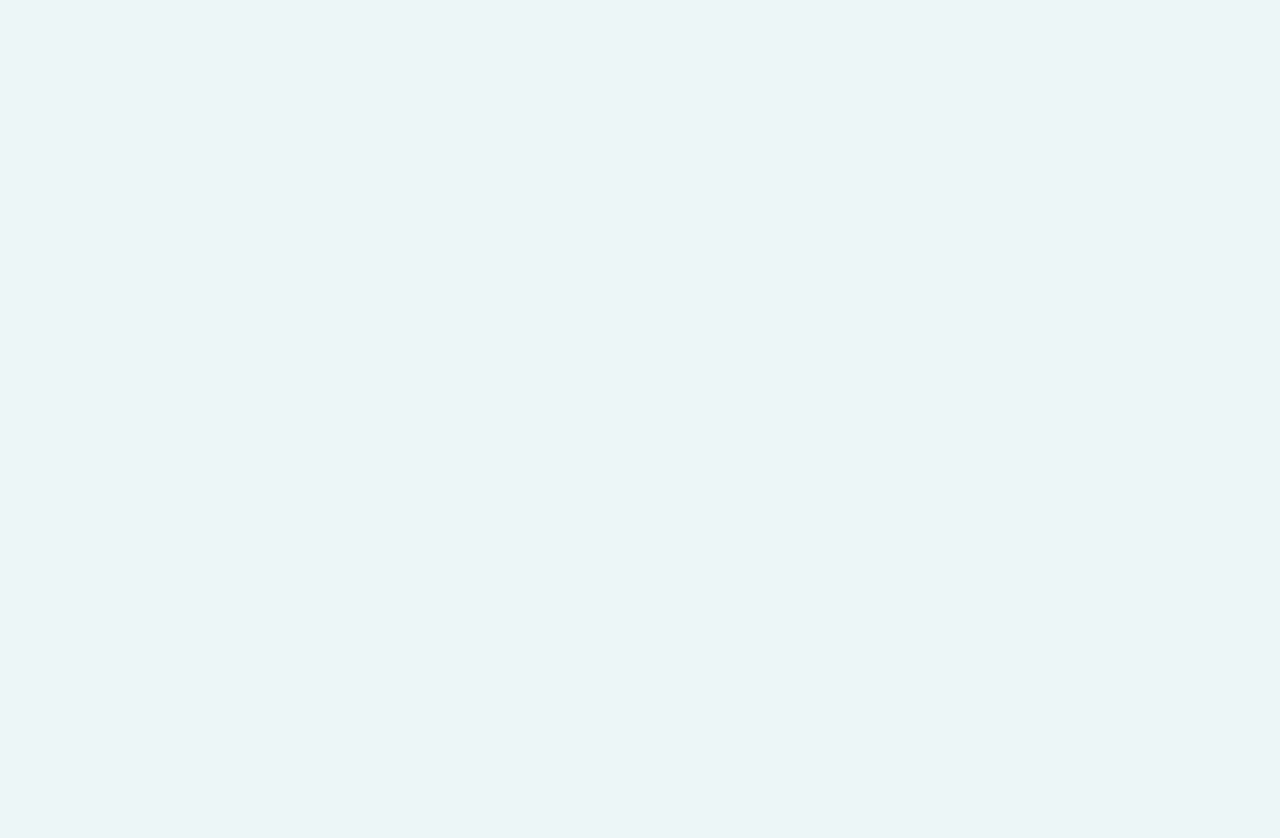
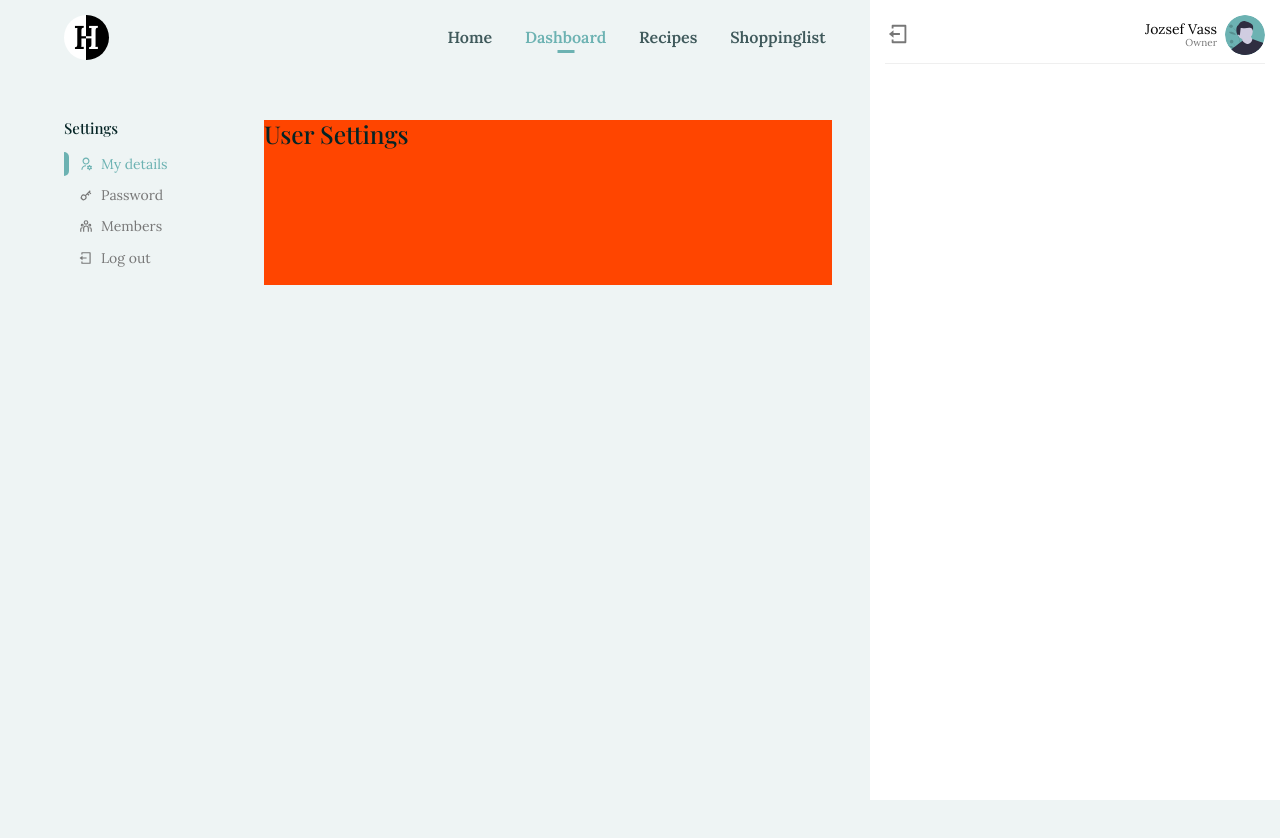
Before and after one commit to jocovass/homey, a React (Create React App) app in the folder packages/web/: page /dashboard/settings in a window 1280 px wide. Before the commit this address had no page. Shown: the top 838 px of the page. Before the commit the page ends 800 px from the top, so only its background shows below. Built offline with nearby package versions, Linux system fonts and the light colour scheme; a web font is replaced by a local one.

Commit message:
feat: start on the user settings page (side navigation)

```diff
--- a/packages/web/src/components/SideModal/SideModal.tsx
+++ b/packages/web/src/components/SideModal/SideModal.tsx
@@ -1,4 +1,5 @@
 import React from 'react';
+import { Link } from 'react-router-dom';
 import styled from '@emotion/styled';
 import { RiLogoutBoxLine } from 'react-icons/ri';
 
@@ -7,7 +8,7 @@ const StyledSideModal = styled.aside`
     position: fixed;
     top: 0;
     right: 0;
-    width: 33vw;
+    width: 32vw;
     height: 100vh;
     max-width: 500px;
     padding: 1.5rem;
@@ -40,6 +41,7 @@ const StyledSideModal = styled.aside`
     .user {
         display: flex;
         align-items: center;
+        text-decoration: none;
 
         &__details {
             margin-right: 0.8rem;
@@ -82,7 +84,8 @@ export const SideModal = () => {
                     <RiLogoutBoxLine />
                 </button>
 
-                <button
+                <Link
+                    to="/dashboard/settings"
                     className="user"
                     title="User settings"
                     aria-label="User settings button"
@@ -97,7 +100,7 @@ export const SideModal = () => {
                             <use href="/avatar.svg#male" />
                         </svg>
                     </span>
-                </button>
+                </Link>
             </header>
         </StyledSideModal>
     );
--- a/packages/web/src/components/Signup/Signup.tsx
+++ b/packages/web/src/components/Signup/Signup.tsx
@@ -7,7 +7,7 @@ import { Link, Navigate } from 'react-router-dom';
 import { GoChevronRight } from 'react-icons/go';
 import { useForm } from 'react-hook-form';
 import { yupResolver } from '@hookform/resolvers/yup';
-
+// RiArrowRightSLine
 import { useUser } from '../../context/userContext';
 import { signup } from '../../services/authService';
 import { signupSchema, passwordValidationList } from '../../util/validations';
--- a/packages/web/src/styles/theme.tsx
+++ b/packages/web/src/styles/theme.tsx
@@ -70,7 +70,19 @@ export const globalStyles = css`
     h5,
     h6 {
         font-family: ${theme.fontFamily.playfair};
-        color: ${theme.colors.blue};
+        color: ${theme.colors.greenBlack};
+    }
+
+    h1 {
+        font-size: 2.45rem;
+        font-weight: 500;
+        margin-bottom: 0.6rem;
+    }
+
+    h3 {
+        font-size: 1.5rem;
+        font-weight: 500;
+        margin-bottom: 0.6rem;
     }
 
     button {
--- a/packages/web/src/views/App.tsx
+++ b/packages/web/src/views/App.tsx
@@ -9,6 +9,7 @@ import { DefaultLayout } from '../layout/Default';
 import { DashboardLayout } from '../layout/Dashboard';
 import { Homepage } from './Homepage/Homepage';
 import { Dashboard } from './Dashboard/Dashboard';
+import { UserSettings } from './UserSettings/UserSettings';
 
 function App() {
     return (
@@ -23,6 +24,7 @@ function App() {
                     </Route>
                     <Route path="dashboard" element={<DashboardLayout />}>
                         <Route index element={<Dashboard />} />
+                        <Route path="settings/*" element={<UserSettings />} />
                     </Route>
                 </Routes>
             </UserProvider>
--- /dev/null
+++ b/packages/web/src/views/UserSettings/UserSettings.tsx
@@ -0,0 +1,126 @@
+import React from 'react';
+import { NavLink } from 'react-router-dom';
+import styled from '@emotion/styled';
+import {
+    RiUserSettingsLine,
+    RiKey2Line,
+    RiMailSendLine,
+    RiTeamLine,
+    RiLogoutBoxLine,
+} from 'react-icons/ri';
+
+const StyledUserSettings = styled.div`
+    padding: 1.5rem 5vw;
+    margin: 3rem 0;
+    display: grid;
+    grid-template-columns: minmax(22%, 200px);
+
+    .side-col {
+        grid-column: 1;
+
+        nav {
+            margin: 1.5rem 0;
+        }
+
+        ul {
+            list-style: none;
+        }
+
+        li {
+            margin-bottom: 0.7rem;
+            width: 100%;
+        }
+
+        a,
+        button {
+            display: flex;
+            align-items: center;
+            text-decoration: none;
+            position: relative;
+            padding: 0.4rem 1.5rem;
+            width: 100%;
+            font-size: 1.4rem;
+            color: ${props => props.theme.colors.grey};
+            transition-property: color;
+            transition-duration: 300ms;
+            transition-timing-function: cubic-bezier(0.4, 0, 0.2, 1);
+
+            svg {
+                margin-right: 0.8rem;
+            }
+
+            &::before {
+                content: '';
+                background-color: ${props => props.theme.colors.greenAccent};
+                position: absolute;
+                top: 0;
+                bottom: 0;
+                left: 0;
+                width: 5px;
+                border-radius: 0 10px 10px 0;
+                transform-origin: left;
+                transform: scaleX(0);
+                transition-property: transform;
+                transition-duration: 300ms;
+                transition-timing-function: cubic-bezier(0.4, 0, 0.2, 1);
+            }
+
+            &.active,
+            &:hover {
+                color: ${props => props.theme.colors.greenAccent};
+            }
+
+            &.active::before,
+            &:hover::before {
+                transform: scaleX(1);
+            }
+        }
+    }
+
+    .content {
+        background-color: orangered;
+        grid-column: 2;
+    }
+`;
+
+export const UserSettings: React.FC = () => {
+    return (
+        <StyledUserSettings>
+            <aside className="side-col">
+                <h3>Settings</h3>
+                <nav>
+                    <ul>
+                        <li>
+                            <NavLink end to="/dashboard/settings">
+                                <RiUserSettingsLine />
+                                My details
+                            </NavLink>
+                        </li>
+                        <li>
+                            <NavLink end to="/dashboard/settings/password">
+                                <RiKey2Line />
+                                Password
+                            </NavLink>
+                        </li>
+                        <li>
+                            <NavLink end to="/dashboard/settings/members">
+                                <RiTeamLine />
+                                Members
+                            </NavLink>
+                        </li>
+                        <li>
+                            <button>
+                                <RiLogoutBoxLine />
+                                Log out
+                            </button>
+                        </li>
+                    </ul>
+                </nav>
+            </aside>
+
+            <div className="content">
+                <h1>User Settings</h1>
+            </div>
+        </StyledUserSettings>
+    );
+};
```
